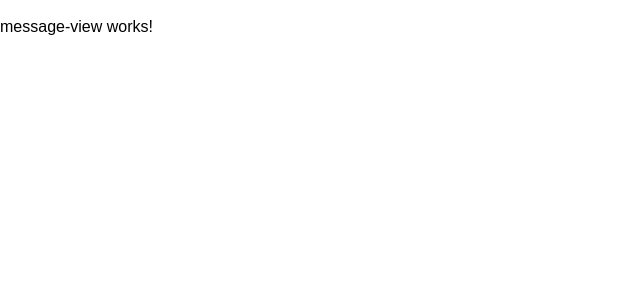
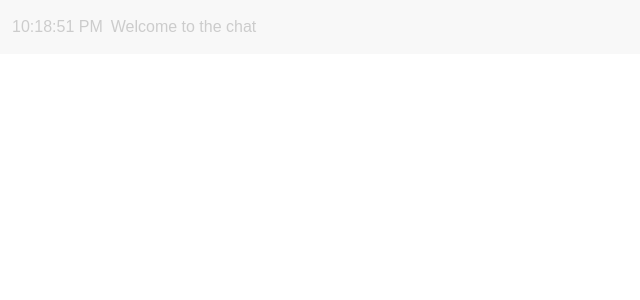
Before and after one commit to JvanderHeide/chat-tutorial, an Angular app in the folder front-end/: page / in a window 1280 px wide. Shown: the top 300 px of the page, without its empty margins (0-640 px from the left). Built offline with nearby package versions, Linux system fonts and the light colour scheme.

Commit message:
no message

```diff
--- a/front-end/src/app/message-view/message-view.component.html
+++ b/front-end/src/app/message-view/message-view.component.html
@@ -1,3 +1,7 @@
-<p>
-  message-view works!
-</p>
+<ol class="message-list">
+  <li class="message" *ngFor="let message of messages;" [ngClass]="{'message--system': (message.constructor.name === 'SystemMessage')}">
+    <span *ngIf="message.username" class="message__author">{{message.username}}</span>
+    <time class="message__timestamp">{{message.timestamp | date:'mediumTime'}}</time>
+    <span class="message__content">{{message.message}}</span>
+  </li>
+</ol>
--- a/front-end/src/app/message-view/message-view.component.scss
+++ b/front-end/src/app/message-view/message-view.component.scss
@@ -0,0 +1,27 @@
+.message-list {
+  display: flex;
+  list-style: none;
+  margin: 0;
+  padding: 0;
+  flex-direction: column;
+}
+
+.message {
+  display: flex;
+  flex-flow: wrap;
+  width: 100%;
+  padding: 1rem 0.75rem;
+  &--system {
+    background-color: #f8f8f8;
+    color: #ccc;
+  }
+  &__timestamp {
+    color: #ccc;
+    margin-right: 0.5rem;
+  }
+  &__author {
+    font-weight: bold;
+  }
+  &__content {
+  }
+}
--- a/front-end/src/app/message-view/message-view.component.ts
+++ b/front-end/src/app/message-view/message-view.component.ts
@@ -1,4 +1,6 @@
 import { Component, OnInit } from '@angular/core';
+import { Message } from "../message";
+import { SystemMessage } from "../system-message";
 
 @Component({
   selector: 'app-message-view',
@@ -7,9 +9,16 @@ import { Component, OnInit } from '@angular/core';
 })
 export class MessageViewComponent implements OnInit {
 
+  messages = new Array<Message>();
+
   constructor() { }
 
   ngOnInit() {
+    this.addMessage(new SystemMessage("Welcome to the chat"));
+  }
+
+  addMessage(message: Message) {
+    this.messages.push(message);
   }
 
 }
```
Also changed, not shown: 1 other file (tests, documents, lock files or other folders).
